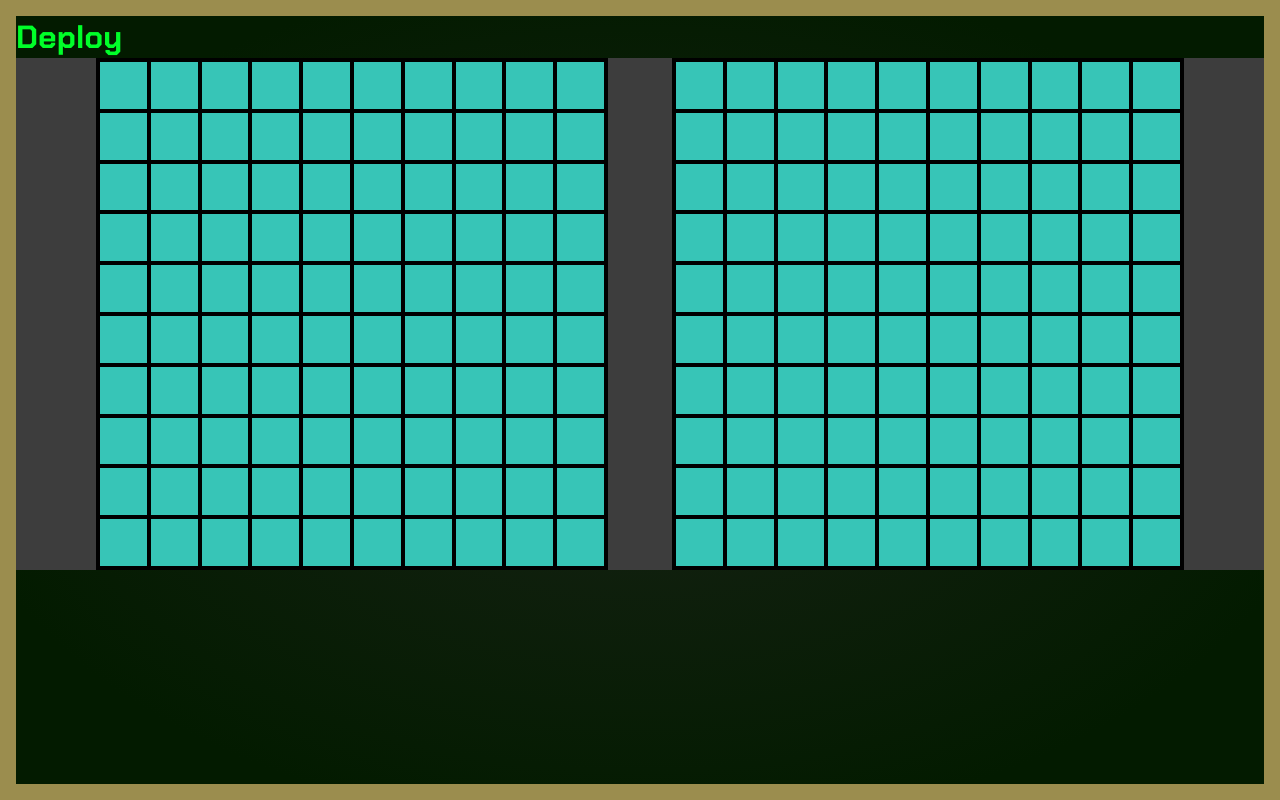
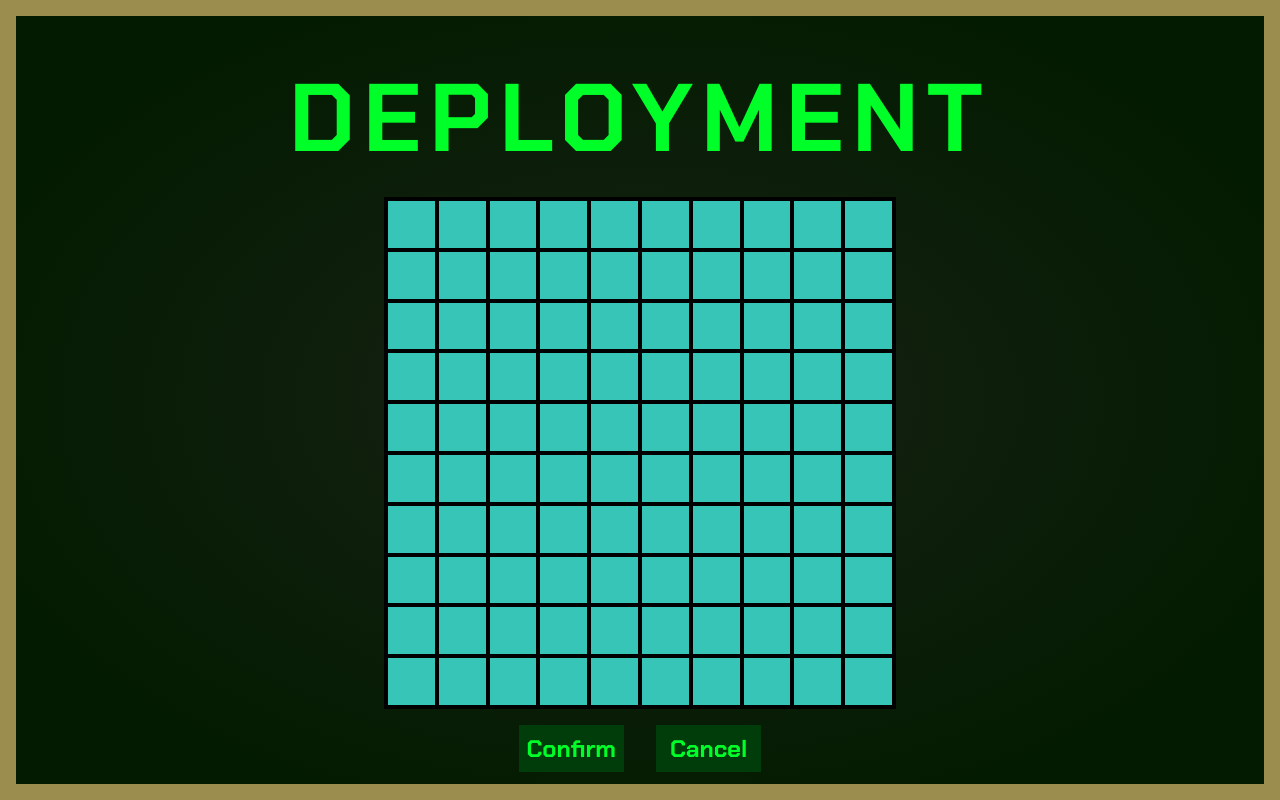
Before and after one commit to bkwong315/battleship, a React app: page / in a window 1280 px wide. Both pictures are taken after typing "Sample" into the empty fields and a click on the button "Submit". Built offline with nearby package versions, Linux system fonts and the light colour scheme; the HTML template or start-up script is replaced by a standard one.

Commit message:
Update deployment layout css

```diff
--- a/src/App.scss
+++ b/src/App.scss
@@ -5,7 +5,21 @@
   grid-auto-rows: max-content;
   justify-content: center;
   justify-items: center;
-  gap: 5rem;
+  gap: 4rem;
+
+  min-height: 100%;
+}
+
+@mixin btn() {
+  border: none;
+  background: $green;
+  padding: 0.5rem;
+  font-size: 1.5rem;
+  cursor: pointer;
+
+  &:hover {
+    background: $light-green;
+  }
 }
 
 .background {
@@ -18,15 +32,15 @@
   border: solid calc(1vmin + 0.5rem) #9b8d4e;
 }
 
+.layout-header {
+  font-size: calc(10vmin + 1rem);
+  letter-spacing: 0.5rem;
+  text-transform: uppercase;
+  margin-top: 5vh;
+}
+
 .main-layout {
   @include grid-layout;
-
-  h1 {
-    font-size: calc(10vmin + 1rem);
-    letter-spacing: 0.5rem;
-    text-transform: uppercase;
-    margin-top: 5vh;
-  }
 
   form {
     display: grid;
@@ -63,16 +77,26 @@
     }
 
     button {
-      border: none;
-      background: $green;
-      padding: 0.5rem;
-      font-size: 1.5rem;
-      cursor: pointer;
+      @include btn();
+    }
+  }
+}
 
-      &:hover {
-        background: $light-green;
-      }
-    }
+.deployment-layout {
+  @include grid-layout;
+
+  align-items: center;
+  gap: 1rem;
+
+  .deployment-btn-container {
+    display: grid;
+    grid-auto-flow: column;
+    gap: 2rem;
+    grid-auto-columns: 1fr;
+  }
+
+  button {
+    @include btn;
   }
 }
 
--- a/src/App.tsx
+++ b/src/App.tsx
@@ -72,7 +72,7 @@ const App = () => {
       <div className='background'>
         {game.getPlayerName() === '' && (
           <div className='main-layout'>
-            <h1>Battleship</h1>
+            <h1 className='layout-header'>Battleship</h1>
             <form className='name-form'>
               <div className='input-wrapper'>
                 <label htmlFor='name-input'>Enter Name:</label>
@@ -92,10 +92,23 @@ const App = () => {
         )}
         {game.getPlayerName() !== '' && (
           <div className='deployment-layout'>
-            <h1>Deploy</h1>
+            <h1 className='layout-header'>Deployment</h1>
+            {playerBoardData.current !== undefined && (
+              <BoardDisplay
+                boardData={{
+                  allShots: playerBoardData.current.allShots,
+                  missedShots: playerBoardData.current.missedShots,
+                  ships: playerBoardData.current.ships,
+                }}
+              />
+            )}
+            <div className='deployment-btn-container'>
+              <button className='btn confirm-deployment-btn'>Confirm</button>
+              <button className='btn cancel-deployment-btn'>Cancel</button>
+            </div>
           </div>
         )}
-        {game.getPlayerName() !== '' && (
+        {game.isGameStarted() && (
           <div className='game-layout'>
             <div className='boards-container'>
               {playerBoardData.current !== undefined && (
```
